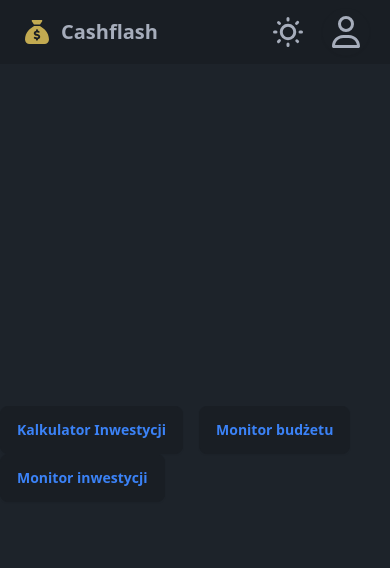
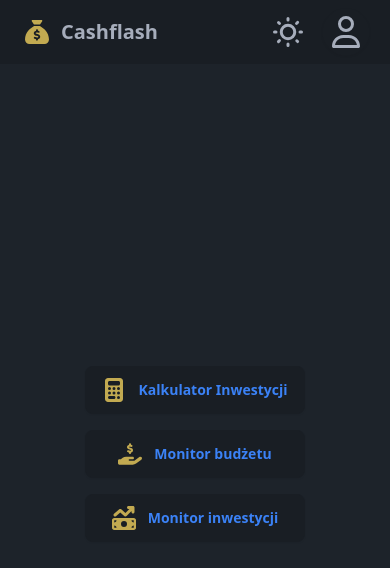
Before and after one commit to lewkoowicz/cashflash, a React (Vite) app in the folder cashflash-frontend/: page / in a window 390 px wide. Shown: the top 568 px of the page. Built offline with nearby package versions, Linux system fonts and the light colour scheme; no server answers.

Commit message:
made cashflash page responsive and added icons

```diff
--- a/cashflash-frontend/src/pages/Cashflash.tsx
+++ b/cashflash-frontend/src/pages/Cashflash.tsx
@@ -7,12 +7,25 @@ const Cashflash = () => {
     const t = translations[language];
 
     return (
-        <div>
-            <span>
-                <Link to="/investment-calculator" className="btn text-blue-500 hover:text-blue-700 mr-4">{t.cashflash.investmentCalculator}</Link>
-                <Link to="/budget-tracker" className="btn text-blue-500 hover:text-blue-700 mr-4">{t.cashflash.budgetTracker}</Link>
-                <Link to="/investment-tracker" className="btn text-blue-500 hover:text-blue-700">{t.cashflash.investmentTracker}</Link>
-            </span>
+        <div className="flex flex-col sm:flex-row justify-center items-center gap-4 p-4">
+            <Link to="/investment-calculator" className="btn text-blue-500 hover:text-blue-700 w-full sm:w-auto">
+                <svg xmlns="http://www.w3.org/2000/svg" viewBox="0 0 384 512" className="w-6 h-6 mr-1">
+                    <path fill="#c2aa51" d="M64 0C28.7 0 0 28.7 0 64L0 448c0 35.3 28.7 64 64 64l256 0c35.3 0 64-28.7 64-64l0-384c0-35.3-28.7-64-64-64L64 0zM96 64l192 0c17.7 0 32 14.3 32 32l0 32c0 17.7-14.3 32-32 32L96 160c-17.7 0-32-14.3-32-32l0-32c0-17.7 14.3-32 32-32zm32 160a32 32 0 1 1 -64 0 32 32 0 1 1 64 0zM96 352a32 32 0 1 1 0-64 32 32 0 1 1 0 64zM64 416c0-17.7 14.3-32 32-32l96 0c17.7 0 32 14.3 32 32s-14.3 32-32 32l-96 0c-17.7 0-32-14.3-32-32zM192 256a32 32 0 1 1 0-64 32 32 0 1 1 0 64zm32 64a32 32 0 1 1 -64 0 32 32 0 1 1 64 0zm64-64a32 32 0 1 1 0-64 32 32 0 1 1 0 64zm32 64a32 32 0 1 1 -64 0 32 32 0 1 1 64 0zM288 448a32 32 0 1 1 0-64 32 32 0 1 1 0 64z"/>
+                </svg>
+                {t.cashflash.investmentCalculator}
+            </Link>
+            <Link to="/budget-tracker" className="btn text-blue-500 hover:text-blue-700 w-full sm:w-auto">
+                <svg xmlns="http://www.w3.org/2000/svg" viewBox="0 0 576 512" className="w-6 h-6 mr-1">
+                    <path fill="#c2aa51" d="M312 24l0 10.5c6.4 1.2 12.6 2.7 18.2 4.2c12.8 3.4 20.4 16.6 17 29.4s-16.6 20.4-29.4 17c-10.9-2.9-21.1-4.9-30.2-5c-7.3-.1-14.7 1.7-19.4 4.4c-2.1 1.3-3.1 2.4-3.5 3c-.3 .5-.7 1.2-.7 2.8c0 .3 0 .5 0 .6c.2 .2 .9 1.2 3.3 2.6c5.8 3.5 14.4 6.2 27.4 10.1l.9 .3s0 0 0 0c11.1 3.3 25.9 7.8 37.9 15.3c13.7 8.6 26.1 22.9 26.4 44.9c.3 22.5-11.4 38.9-26.7 48.5c-6.7 4.1-13.9 7-21.3 8.8l0 10.6c0 13.3-10.7 24-24 24s-24-10.7-24-24l0-11.4c-9.5-2.3-18.2-5.3-25.6-7.8c-2.1-.7-4.1-1.4-6-2c-12.6-4.2-19.4-17.8-15.2-30.4s17.8-19.4 30.4-15.2c2.6 .9 5 1.7 7.3 2.5c13.6 4.6 23.4 7.9 33.9 8.3c8 .3 15.1-1.6 19.2-4.1c1.9-1.2 2.8-2.2 3.2-2.9c.4-.6 .9-1.8 .8-4.1l0-.2c0-1 0-2.1-4-4.6c-5.7-3.6-14.3-6.4-27.1-10.3l-1.9-.6c-10.8-3.2-25-7.5-36.4-14.4c-13.5-8.1-26.5-22-26.6-44.1c-.1-22.9 12.9-38.6 27.7-47.4c6.4-3.8 13.3-6.4 20.2-8.2L264 24c0-13.3 10.7-24 24-24s24 10.7 24 24zM568.2 336.3c13.1 17.8 9.3 42.8-8.5 55.9L433.1 485.5c-23.4 17.2-51.6 26.5-80.7 26.5L192 512 32 512c-17.7 0-32-14.3-32-32l0-64c0-17.7 14.3-32 32-32l36.8 0 44.9-36c22.7-18.2 50.9-28 80-28l78.3 0 16 0 64 0c17.7 0 32 14.3 32 32s-14.3 32-32 32l-64 0-16 0c-8.8 0-16 7.2-16 16s7.2 16 16 16l120.6 0 119.7-88.2c17.8-13.1 42.8-9.3 55.9 8.5zM193.6 384c0 0 0 0 0 0l-.9 0c.3 0 .6 0 .9 0z"/>
+                </svg>
+                {t.cashflash.budgetTracker}
+            </Link>
+            <Link to="/investment-tracker" className="btn text-blue-500 hover:text-blue-700 w-full sm:w-auto">
+                <svg xmlns="http://www.w3.org/2000/svg" viewBox="0 0 512 512" className="w-6 h-6 mr-1">
+                    <path fill="#c2aa51" d="M470.7 9.4c3 3.1 5.3 6.6 6.9 10.3s2.4 7.8 2.4 12.2c0 0 0 .1 0 .1c0 0 0 0 0 0l0 96c0 17.7-14.3 32-32 32s-32-14.3-32-32l0-18.7L310.6 214.6c-11.8 11.8-30.8 12.6-43.5 1.7L176 138.1 84.8 216.3c-13.4 11.5-33.6 9.9-45.1-3.5s-9.9-33.6 3.5-45.1l112-96c12-10.3 29.7-10.3 41.7 0l89.5 76.7L370.7 64 352 64c-17.7 0-32-14.3-32-32s14.3-32 32-32l96 0s0 0 0 0c8.8 0 16.8 3.6 22.6 9.3l.1 .1zM0 304c0-26.5 21.5-48 48-48l416 0c26.5 0 48 21.5 48 48l0 160c0 26.5-21.5 48-48 48L48 512c-26.5 0-48-21.5-48-48L0 304zM48 416l0 48 48 0c0-26.5-21.5-48-48-48zM96 304l-48 0 0 48c26.5 0 48-21.5 48-48zM464 416c-26.5 0-48 21.5-48 48l48 0 0-48zM416 304c0 26.5 21.5 48 48 48l0-48-48 0zm-96 80a64 64 0 1 0 -128 0 64 64 0 1 0 128 0z"/>
+                </svg>
+                {t.cashflash.investmentTracker}
+            </Link>
         </div>
     )
 }
```
